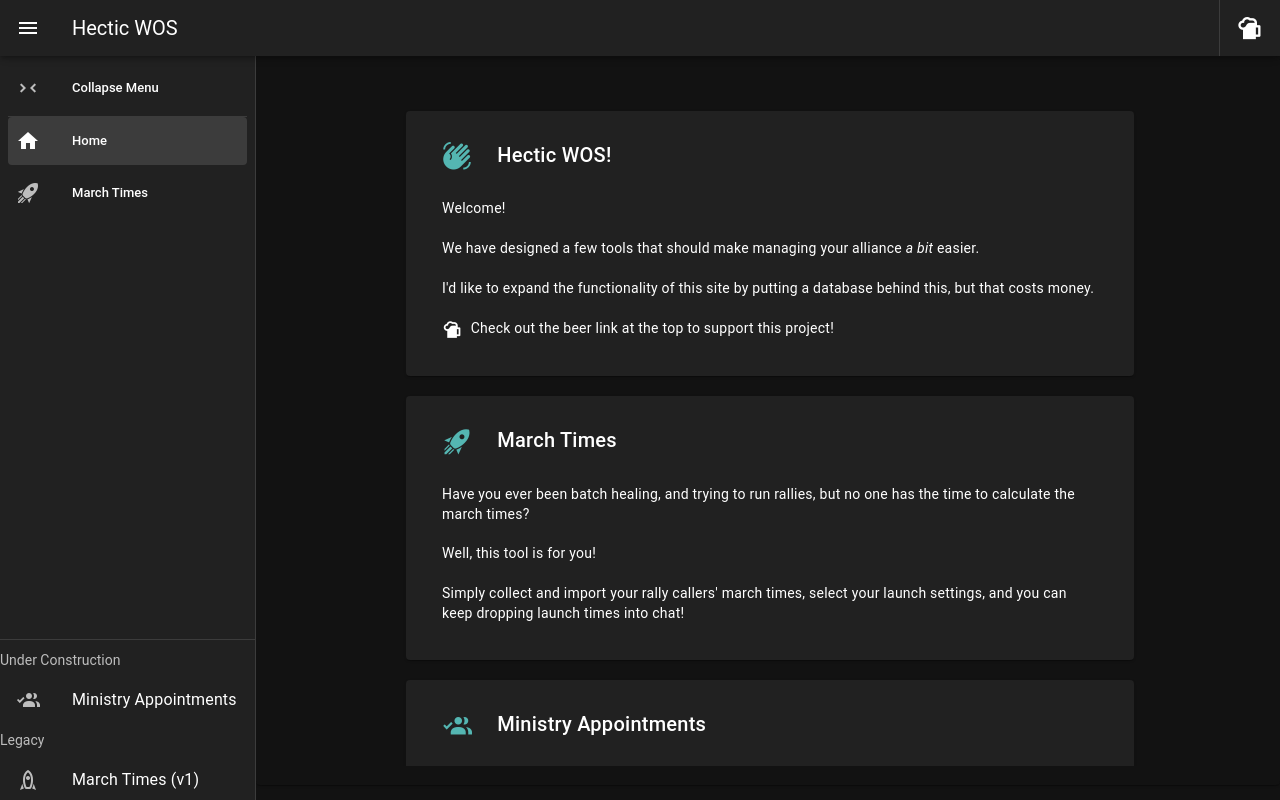
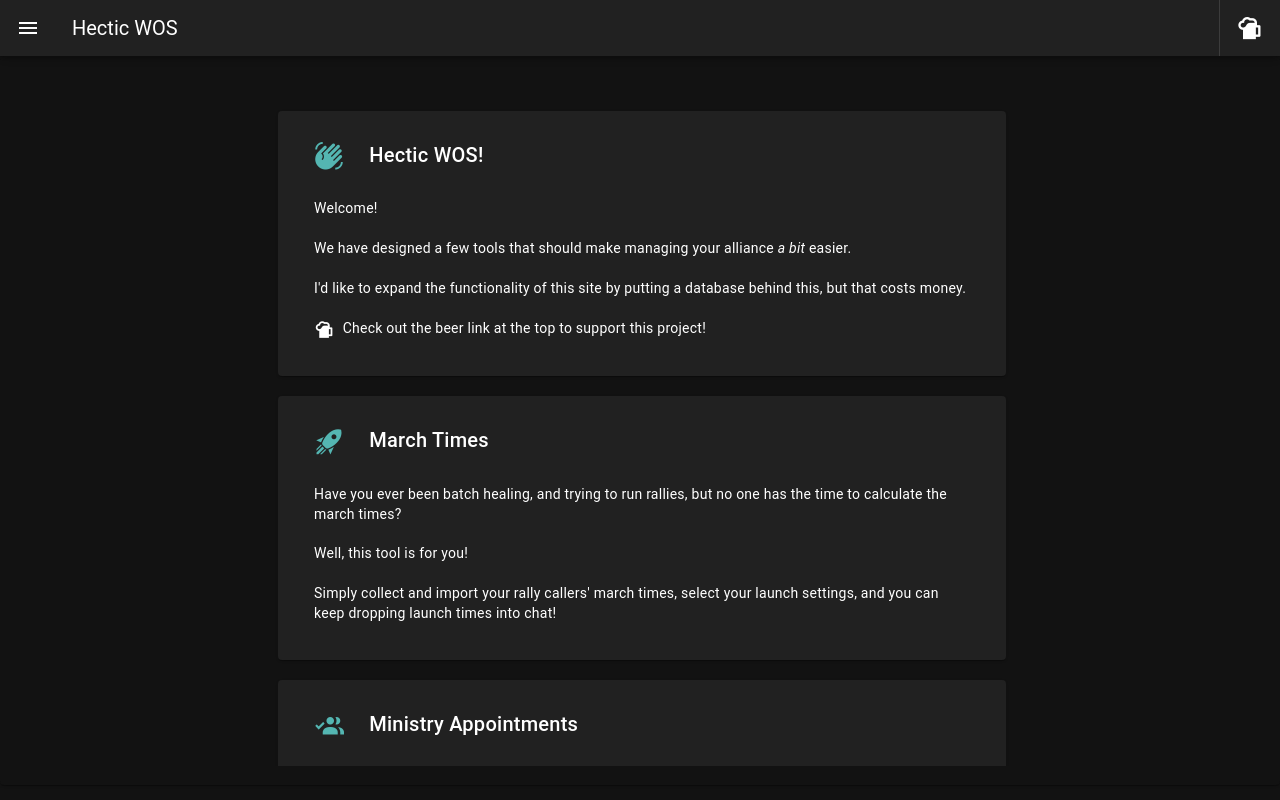
Before and after one commit to HecticEnergy/hectic-wos, a Vue app: page / in a window 1280 px wide. Built offline with nearby package versions, Linux system fonts and the light colour scheme; what vue3-tour would draw is missing.

Commit message:
Menu doesn't open when you load the page

```diff
--- a/src/components/global/SiteMenu.vue
+++ b/src/components/global/SiteMenu.vue
@@ -93,7 +93,7 @@ const { smAndDown } = useDisplay();
 
 const rail = defineModel<boolean>("rail", { required: true });
 
-const drawer = ref(true);
+const drawer = ref(false);
 
 const toggleRail = () => {
   rail.value = !rail.value;
```
